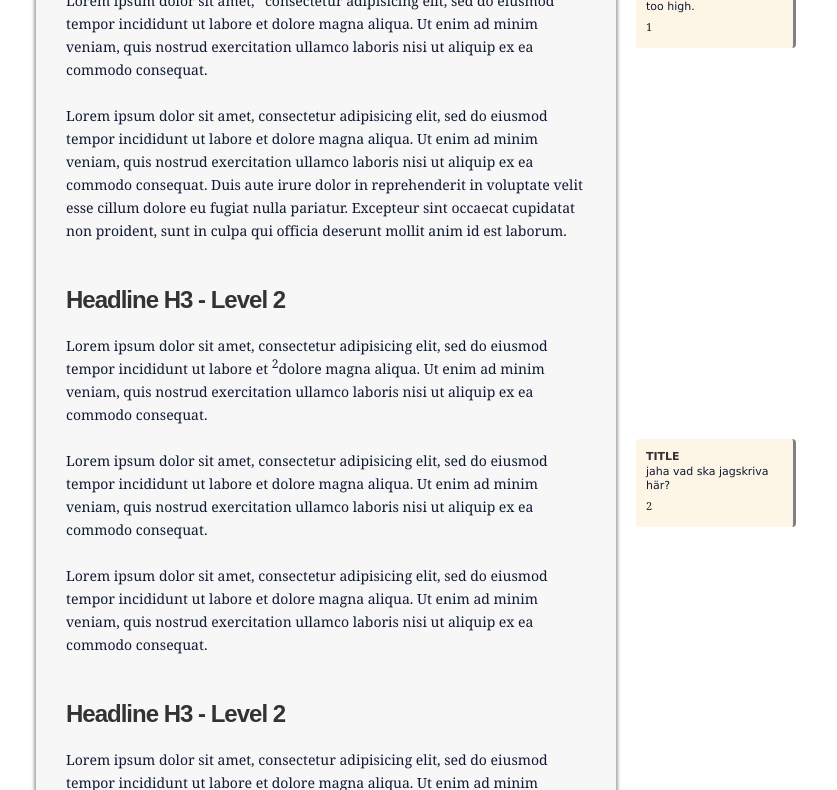
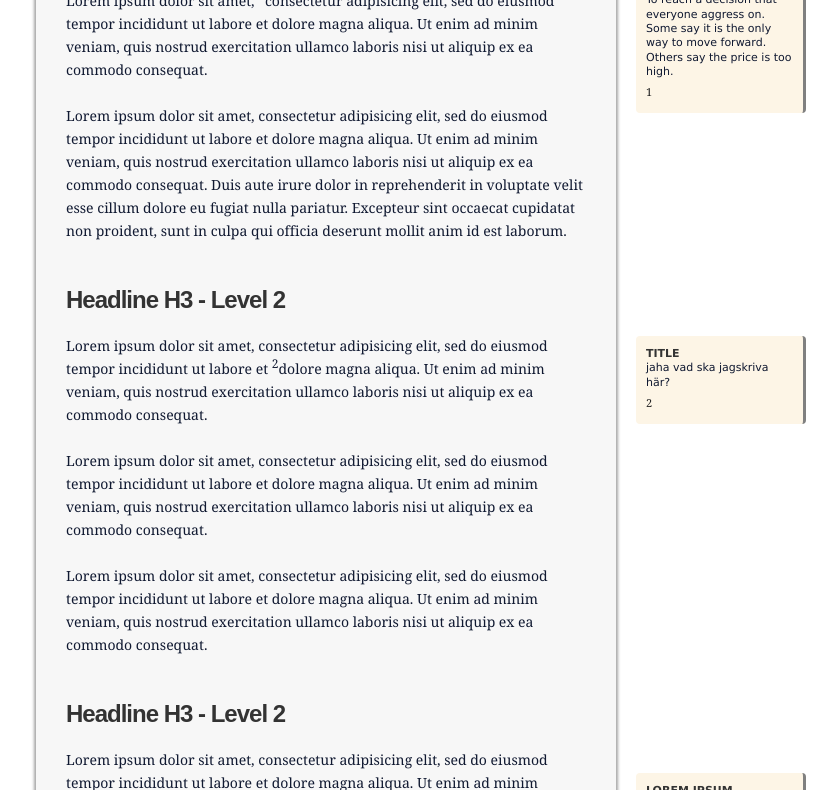
Before and after one commit to henriklundgren/explainys.js, a plain HTML site: page index.html in a window 1280 px wide. Shown: the part 222-1012 px from the top of the page, without its empty margins (314-1151 px from the left). Drawn offline with Linux system fonts and the light colour scheme.

Commit message:
update jquery plugin

```diff
--- a/css/style.css
+++ b/css/style.css
@@ -388,6 +388,7 @@ table caption { /* table headlines */
 
   -webkit-border-image: url("../img/border-new7.png") 0 5 0 5 repeat;
   border-image: url("../img/border-new7.png") 0 5 0 5 repeat;
+  border-radius: 3px;
   border-width: 0 5px 0 5px;
   border-top: medium solid;
   box-shadow: 2px 0 3px hsl(0,0%,66%), -2px 0 3px hsl(0,0%,66%);
--- a/index.html
+++ b/index.html
@@ -27,7 +27,7 @@
 		<article>
 		<h2>Headline H2 - Level 1</h2>
 		<p>
-			Lorem ipsum dolor sit amet, <span class='explain' title='consensus' data='To reach a decision that everyone aggress on. Some say it is the only way to move forward. Others say the price is too high.'>consectetur adipisicing elit, sed do eiusmod
+			Lorem ipsum dolor sit amet, <span class='explain' title='consensus' data='To reach a decision that everyone aggress on. Some say it is the only way to move forward. Others say the price is too high.'>consectetur</span> adipisicing elit, sed do eiusmod
 		tempor incididunt ut labore et dolore magna aliqua. Ut enim ad minim veniam,
 		quis nostrud exercitation ullamco laboris nisi ut aliquip ex ea commodo
 		consequat.</p>
@@ -41,7 +41,7 @@
 		<h3>Headline H3 - Level 2</h3>
 		<p>
 			Lorem ipsum dolor sit amet, consectetur adipisicing elit, sed do eiusmod
-		tempor incididunt ut labore et <span class='explain' title='title' data='jaha vad ska jagskriva här?'>dolore magna aliqua. Ut enim ad minim veniam,
+		tempor incididunt ut labore et <span class='explain' title='title' data='jaha vad ska jagskriva här?'>dolore</span> magna aliqua. Ut enim ad minim veniam,
 		quis nostrud exercitation ullamco laboris nisi ut aliquip ex ea commodo
 		consequat.</p>
 		<p>
@@ -58,7 +58,7 @@
 		<p>
 			Lorem ipsum dolor sit amet, consectetur adipisicing elit, sed do eiusmod
 		tempor incididunt ut labore et dolore magna aliqua. Ut enim ad minim veniam,
-		quis nostrud exercitation <span class='explain' title='lorem ipsum' data='In publishing and graphic design, lorem ipsum is placeholder text (filler text) commonly used to demonstrate the graphics elements of a document or visual presentation, such as font, typography, and layout, by removing the distraction of meaningful content.'>ullamco laboris nisi ut aliquip ex ea commodo
+		quis nostrud exercitation <span class='explain' title='lorem ipsum' data='In publishing and graphic design, lorem ipsum is placeholder text (filler text) commonly used to demonstrate the graphics elements of a document or visual presentation, such as font, typography, and layout, by removing the distraction of meaningful content.'>ullamco</span> laboris nisi ut aliquip ex ea commodo
 		consequat.</p>
 		<p>
 			Lorem ipsum dolor sit amet, consectetur adipisicing elit, sed do eiusmod
--- a/js/jquery.explainys.js
+++ b/js/jquery.explainys.js
@@ -10,32 +10,43 @@
         };
         var options = $.extend(defaults, options);
 
- 		// loop through the text and find the words
+ 		// loop/look through the text and find the html span element with
+        // option spanClass. Which default is class explain.
+        // Each time jQuery finds it do (function)...
 		$(options.spanClass).each(function(index, value) { //function here
 
-        // Insert referencenumber before the word
-        $('<sup>' + (index + 1) + '</sup>').insertBefore(this);
+            // Console output (how many span.explain found) for debugging
+            // javascript is zerobased, +1 indicates that output should be plus one.
+            console.log('span: ' + (index + 1));
 
-        // get the position of the words
-		var ptr = jQuery(this).position();
+            // Insert reference number before the word on every word
+            // Common practice for footnotes.
+            $('<sup>' + (index + 1) + '</sup>').insertBefore(this);
 
-        // get height of span and position it
-        var $ltr = jQuery(this).height()*1;
+            // get the vertical position of the words and cache it
+            var ptr = jQuery(this).position().top;
+            // Output to console
+            console.log('vertical position: ' + ptr + 'px');
 
-        // get the height of div elements EXPERIMENTAL
-        var $htr = jQuery('.explain_it').outerHeight()*1.8;
-        var $many = jQuery('div.explain_it').length+1;
-
-        // default styles
-
-
-    	// outputs result to console
-    	console.log('span' + (index + 1) + ':' + $(this).attr('title') + $(this).attr('data') + ptr.top + 'amount' + $many + 'height' + $htr );
+            // get computed height of span/word
+            // This is to precision position the div
+            // Could also get it from the css line-height attr.
+            var $ltr = jQuery(this)
+                .css('display', 'inline-block')
+                .height();
+            // Output to console
+            console.log('Height of span: ' + $ltr + 'px');
 
     	// append the divs and fill them with data
+
+        // #1. Create a DIV
     	$('<div />', {'class': options.divClass, 'css': {'top':'0'}})
-            .appendTo(options.targetDiv).html('<h6 style="font:bold 11px/1.4 Verdana; letter-spacing:0;">' + $(this).attr('title') + '</h6>' + '<p style="font: normal 11px/1.3 Verdana; margin:0;">' + $(this).attr('data') + '</p>' + '<small>' + (index + 1) + '</small>')
-            .css({'top': ptr.top -$ltr, 'border-radius': options.divBorderRadius, 'background-color': options.divBackground, 'border-right': 'medium solid grey', 'padding': '10', 'position':'relative',});
+            // #2. append the DIV(s) to a container
+            .appendTo(options.targetDiv)
+            // #3. fill the DIV(s) with data
+            .html('<h6 style="font:bold 11px/1.4 Verdana; letter-spacing:0;">' + $(this).attr('title') + '</h6>' + '<p style="font: normal 11px/1.3 Verdana; margin:0;">' + $(this).attr('data') + '</p>' + '<small>' + (index + 1) + '</small>')
+            // #4. add some css to the DIV(s)
+            .css({'top': ptr -$ltr, 'border-radius': options.divBorderRadius, 'background-color': options.divBackground, 'border-right': 'medium solid grey', 'padding': '10', 'position':'absolute',});
 		});
 
 };
```
